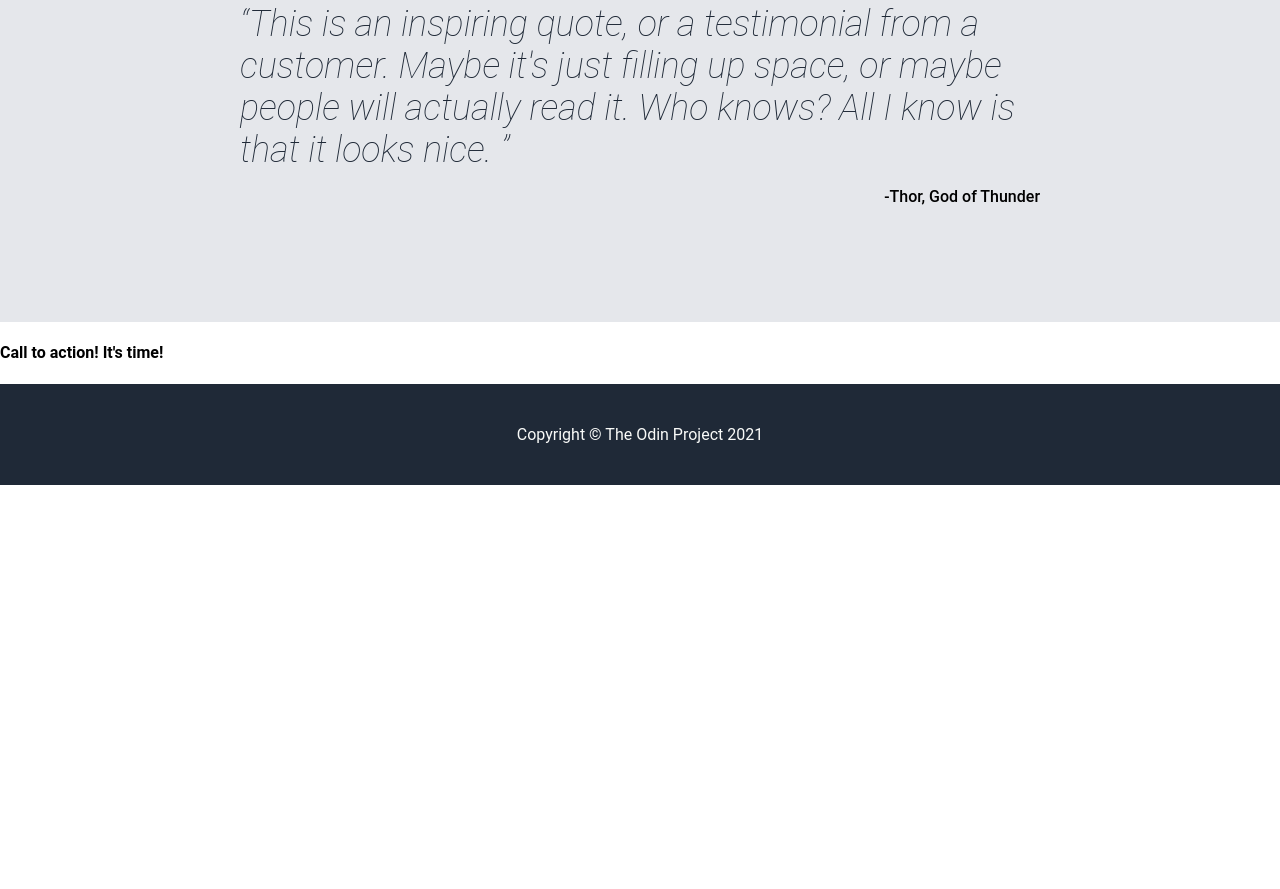
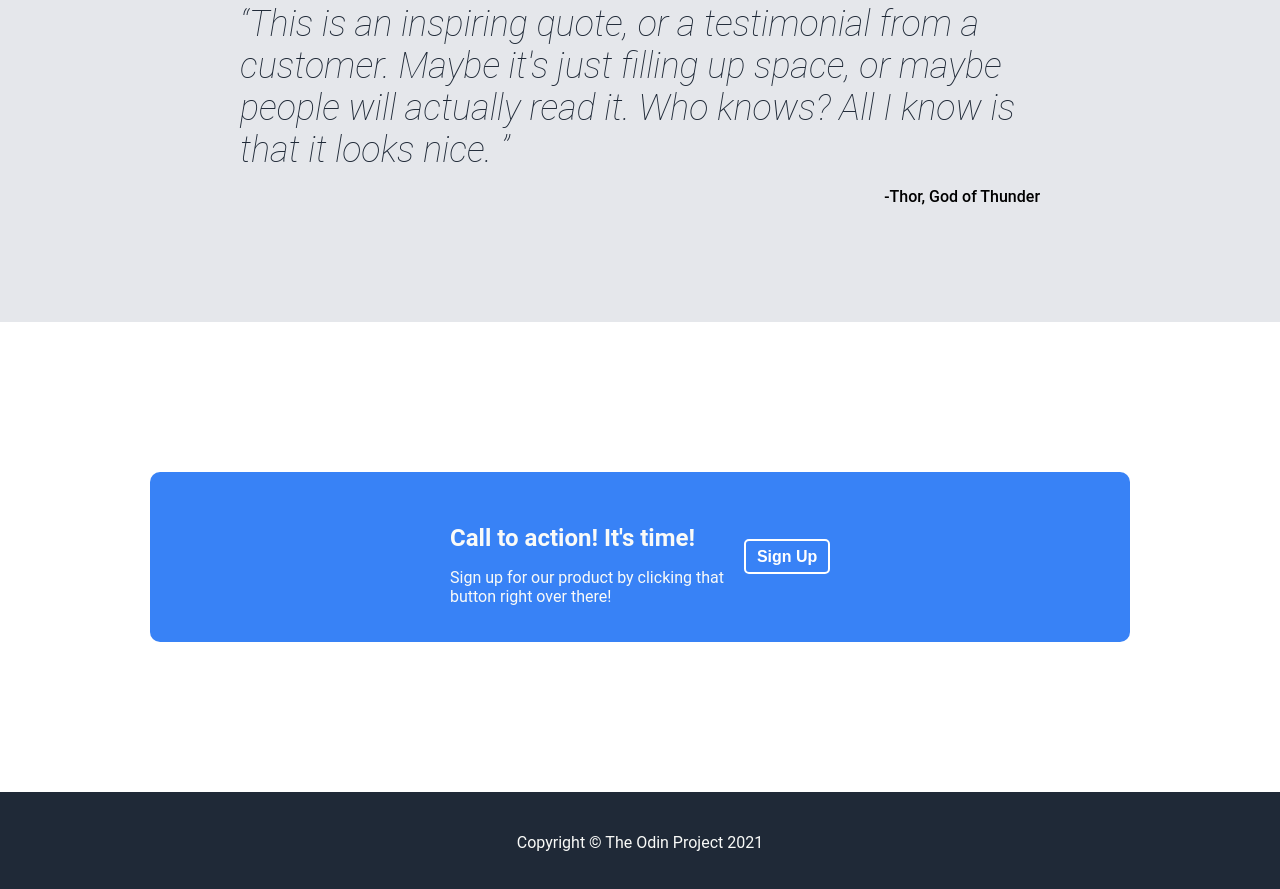
Before and after one commit to qvang/odin-landing-page, a plain HTML site: page index.html in a window 1280 px wide. Shown: the part 1204-2093 px from the top of the page. Before the commit the page ends 1689 px from the top, so only its background shows below. Drawn offline with Linux system fonts and the light colour scheme.

Commit message:
Last section added. Website completed.

```diff
--- a/index.html
+++ b/index.html
@@ -57,8 +57,14 @@
         </div>
     </div>
 
-    <div class="signup-container">
-        <h4>Call to action! It's time!</h4>
+    <div class="banner-container">
+    <div class="banner">
+        <div class="text">
+            <h4>Call to action! It's time!</h4>
+            <p>Sign up for our product by clicking that button right over there!</p>
+        </div>
+        <button class="sign-up" id="banner">Sign Up</button>
+    </div>
     </div>
 
     <div class="footer">
--- a/styles.css
+++ b/styles.css
@@ -150,3 +150,29 @@ q {
     color: #F9FAF8;
     padding: 25px;
 }
+
+.banner {
+    display: flex;
+    justify-content: space-between;
+    align-items: center;
+    background-color: #3882F6;
+    color: #F9FAF8;
+    width: 1000px;
+    padding: 20px 300px;
+    border-radius: 10px;
+}
+
+.banner-container {
+    display: flex;
+    justify-content: center;
+    margin: 150px;
+}
+
+#banner {
+    border: 2px white solid;
+}
+
+h4 {
+    font-size: 24px;
+    margin-bottom: auto;
+}
```
